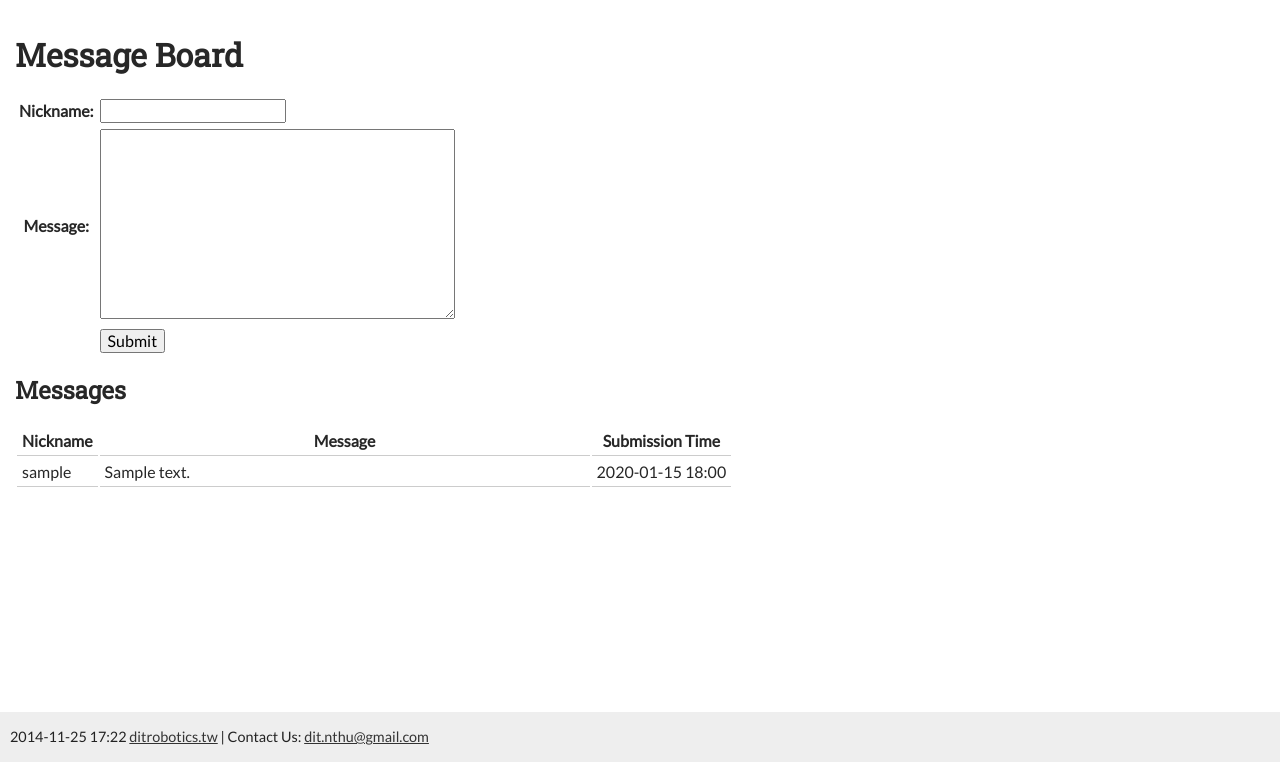
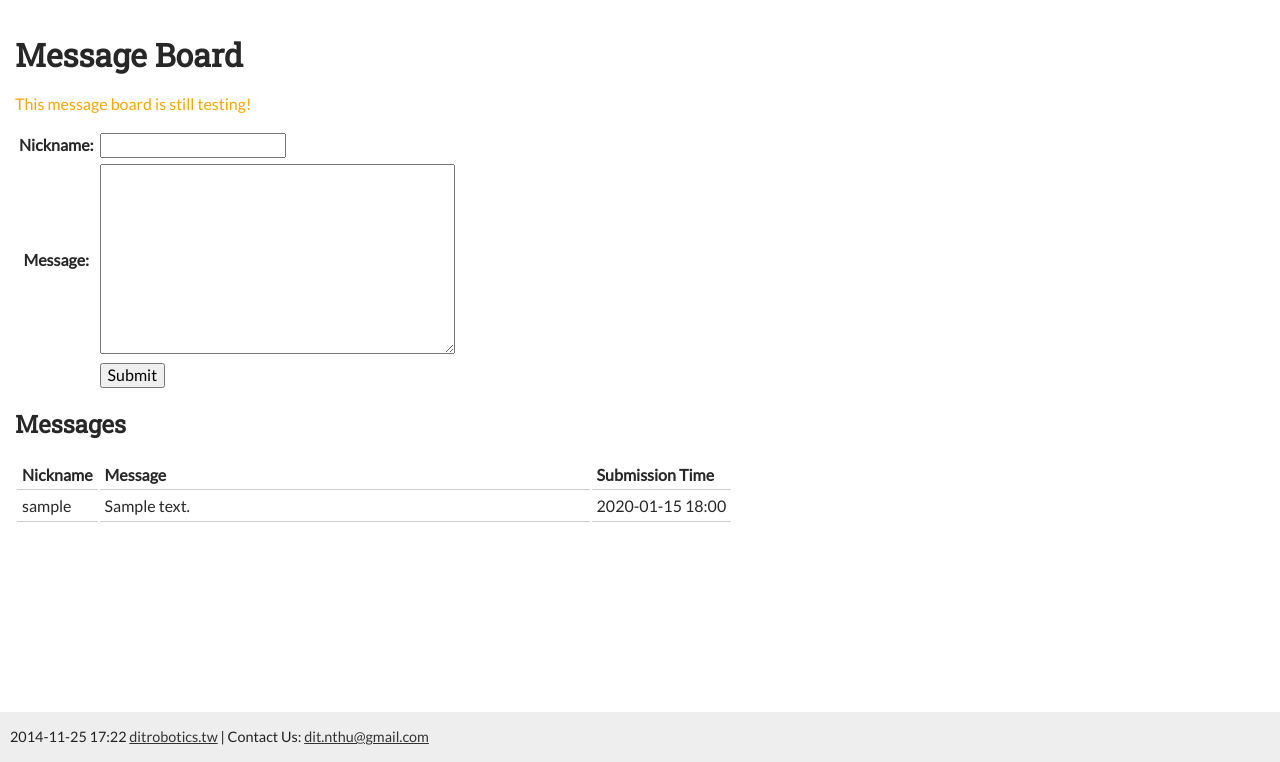
Before and after one commit to afg984/dit-robotics-site, a Django app: page /message_board/ in a window 1280 px wide. Shown: the part 38-800 px from the top of the page. Run offline with Django 3.2, Linux system fonts and the light colour scheme; tables that the repository leaves empty hold one stand-in row (values such as "Sample post"); some libraries are stand-ins or nearby versions.

Commit message:
add warning message to message board

```diff
--- a/drs/static/style.css
+++ b/drs/static/style.css
@@ -54,6 +54,7 @@ footer a:hover {
 }
 
 .messages td, .messages th {
+	text-align: left;
 	padding: 5px;
 	border-bottom: 1px #ccc solid
 }
@@ -64,3 +65,10 @@ footer a:hover {
 form table td, form table th {
 	padding: 2px;
 }
+
+.error {
+	color: red;
+}
+.warning {
+	color: orange;
+}
--- a/message_board/templates/message_board.html
+++ b/message_board/templates/message_board.html
@@ -1,6 +1,7 @@
 {% extends "base.html" %}
 
 {% block content %}
+<p class="warning">This message board is still testing!</p>
 <form method="post" action=".">
 	<table>
 		{% csrf_token %}
```
